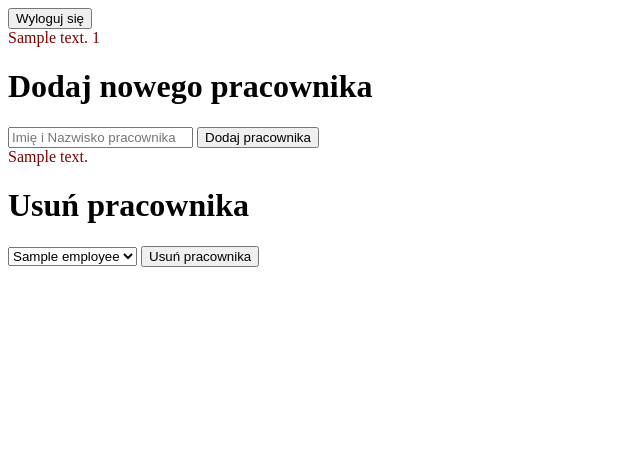
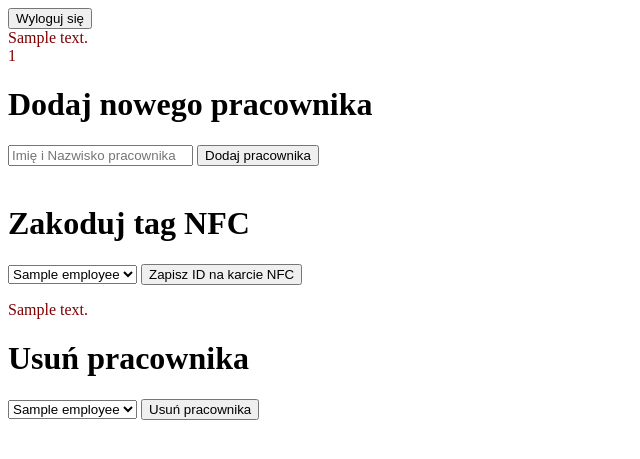
Before and after one commit to korerta/system_odbijania_kart_pracownikow, a Flask app: template templates/admin.html in a window 1280 px wide. Shown: the top 459 px of the page, without its empty margins (0-640 px from the left). Run offline with Flask 3, Linux system fonts and the light colour scheme; the template is opened without the code that fills it: most values are stand-ins (such as "Sample title", 1, 10 or a date in 2020).

Commit message:
Dodano możliwość kodowania tagów NFC.

```diff
--- a/main.py
+++ b/main.py
@@ -1,18 +1,18 @@
 """
 Serwer WWW
 """
-from logging import exception
 
 # region importy
 #biblioteki
-from flask import Flask, render_template, session, redirect, url_for, request
+from flask import Flask, render_template, session, redirect, url_for, request, jsonify
 import json
+from uuid import uuid4
 
 #inne pliki
 from config import ip, port, debug, secret_key, admin_password
 # endregion
 
-def data_home(form) -> dict:
+def data_home() -> dict:
     data_return = {}
     return data_return
 
@@ -51,7 +51,7 @@ def data_admin(form) -> dict:
     # region obsługa formularza dodawania pracownika
     if 'add_employee' in form:
         # region czy wszystkie elementy formularza istnieją
-        for element in ('add_employee', 'name_employee', 'pesel_employee'):
+        for element in ('add_employee', 'name_employee'):
             if not element in form:
                 print(f'Brakuje elementu w formularzu: {element}')
                 data_return['message_add'] = 'Wypełnij poprawnie cały formularz.'
@@ -59,7 +59,8 @@ def data_admin(form) -> dict:
         # endregion
 
         name_employee = form['name_employee']
-        pesel_employee = form['pesel_employee']
+
+        id_employee = str(uuid4())
 
         # region długość imienia i nazwiska
         if not len(name_employee):
@@ -73,29 +74,15 @@ def data_admin(form) -> dict:
             return data_return
         # endregion
 
-        # region długość peselu i czy jest liczbą
-        if not len(pesel_employee) == 11:
-            print('Długość peselu pracownika jest nieprawidłowa.')
-            data_return['message_add'] = 'Długość peselu pracownika jest nieprawidłowa.'
-            return data_return
-
-        try:
-            pesel_employee = int(pesel_employee)
-
-        except:
-            print('Pesel nie jest liczbą całkowitą.')
-            data_return['message_add'] = 'Pesel nie jest liczbą całkowitą.'
-            return data_return
-        # endregion
-
         # region aktualizowanie pliku json
-        contents_file_json['employees'][name_employee] = pesel_employee
+        contents_file_json['employees'][id_employee] = name_employee
 
         try:
             with open('employees.json', 'w') as f:
                 json.dump(contents_file_json, f, indent=4)  # indent=4 dla czytelniejszego formatowania
                 print('Pomyślnie dodano pracownika')
                 data_return['message_add'] = 'Pomyślnie dodano pracownika'
+                data_return['message_add_id'] = f'Identyfikator pracownika: {id_employee}'
 
         except Exception as error:
             print(f'Wystąpił nieoczekiwany błąd, podczas aktualizowania pliku json, błąd: {error}')
@@ -146,6 +133,25 @@ app.config['SECRET_KEY'] = secret_key
 # endregion
 
 # region trasy
+@app.route('/api/nfc', methods=['POST'])
+def handle_nfc():
+    # Pobranie danych JSON przesłanych z przeglądarki
+    data = request.get_json()
+
+    # region czy otrzymano jakiekolwiek dane
+    if not data:
+        return jsonify({"status": "error", "message": "Brak danych"}), 400
+    # endregion
+
+    # Odpowiedź zwracana do przeglądarki
+    return jsonify({
+        "status": "success",
+    }), 200
+
+    #region zapis czasu w pliku json
+
+    # endregion
+
 # Strona główna
 @app.route("/", methods=['GET', 'POST'])
 def home():
--- a/templates/admin.html
+++ b/templates/admin.html
@@ -7,7 +7,7 @@
 <body>
     <form method="post"><button name='logout' type="submit">Wyloguj się</button></form>
 
-    <font color="maroon">{{ data['message_add'] }}</font>
+    <font color="maroon">{{ data['message_add'] }}</font><br>
     <font color="maroon">{{ data['message_add_id'] }}</font>
 
     <form method="post">
@@ -15,6 +15,56 @@
         <input type="text" placeholder="Imię i Nazwisko pracownika" name="name_employee">
         <button type="submit" name="add_employee">Dodaj pracownika</button>
     </form>
+
+    <br>
+
+    <h1>Zakoduj tag NFC</h1>
+    <select id="emp_id">
+        {% for employee in data['list_employees'] %}
+            <option value="{{ employee }}">{{ employee }}</option>
+        {% endfor %}
+    </select>
+    <button id="button_tag">Zapisz ID na karcie NFC </button>
+    <p id="status"></p>
+
+    <script>
+    document.getElementById("button_tag").addEventListener("click", async () => {
+        const status = document.getElementById("status");
+        const selectElem = document.getElementById("emp_id");
+
+        // Pobieramy wyłącznie wartość zaznaczonej opcji
+        const selectedKey = selectElem.value;
+
+        if (!selectedKey) {
+            status.innerText = "Nie wybrano żadnego klucza!";
+            status.style.color = "red";
+            return;
+        }
+
+        if (!("NDEFReader" in window)) {
+            status.innerText = "Brak obsługi Web NFC w tej przeglądarce.";
+            status.style.color = "red";
+            return;
+        }
+
+        try {
+            status.innerText = "Przyłóż kartę do telefonu...";
+            status.style.color = "orange";
+
+            const ndef = new NDEFReader();
+            // Zapis tylko wybranego klucza
+            await ndef.write({
+                records: [{ recordType: "text", data: selectedKey }]
+            }, { overwrite: true });
+
+            status.innerText = "Sukces! Zapisano klucz: " + selectedKey;
+            status.style.color = "green";
+        } catch (error) {
+            status.innerText = "Błąd zapisu: " + error.message;
+            status.style.color = "red";
+        }
+    });
+    </script>
 
     <font color="maroon">{{ data['message_del'] }}</font>
 
```
